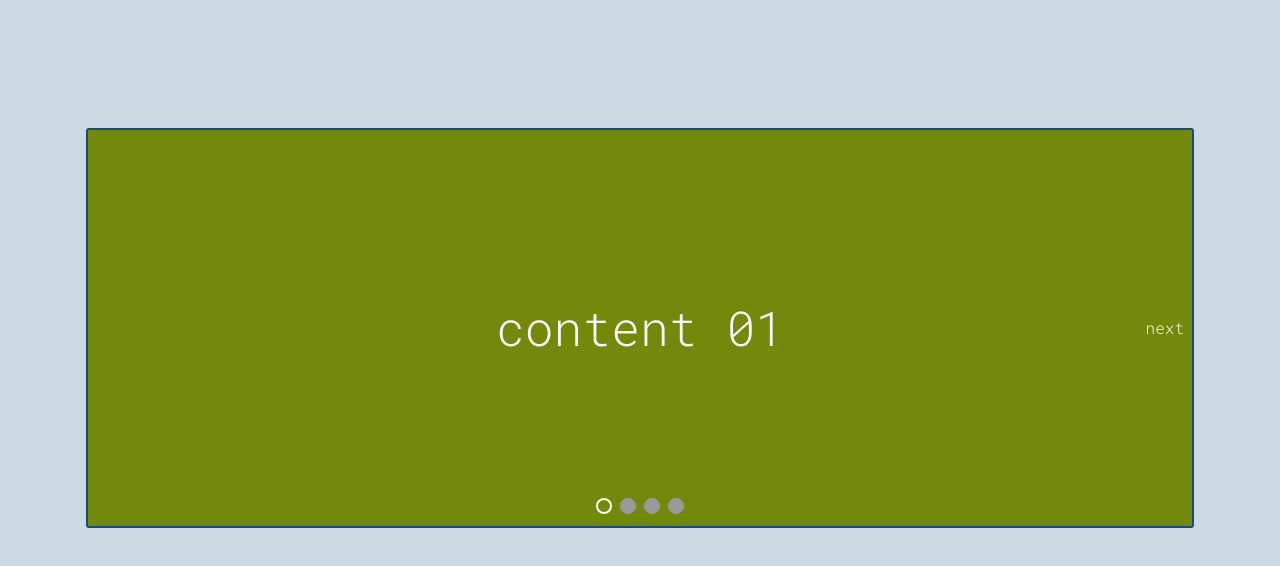
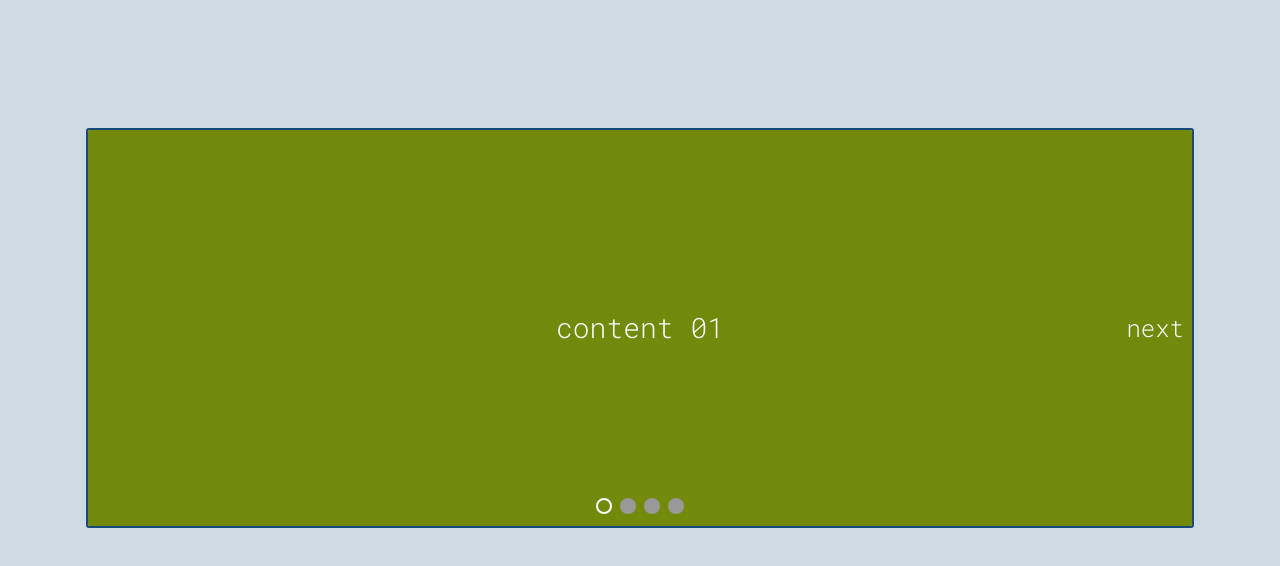
Before and after one commit to MAbdurahman/js-simple-carousel, a plain HTML site: page index.html in a window 1280 px wide. Drawn offline with Linux system fonts and the light colour scheme.

Commit message:
Adjust font-size

```diff
--- a/css/main.css
+++ b/css/main.css
@@ -322,7 +322,7 @@
     display: flex;
     justify-content: center;
     align-items: center;
-    font-size: 3rem;
+    font-size: 1.75rem;
     text-align: center;
 }
 .content-1 {
@@ -344,6 +344,7 @@
 .controls .arrow {
     position: absolute;
     top: 50%;
+    font-size: 1.5rem;
     transform: translateY(-50%);
     cursor: pointer;
 }
```
